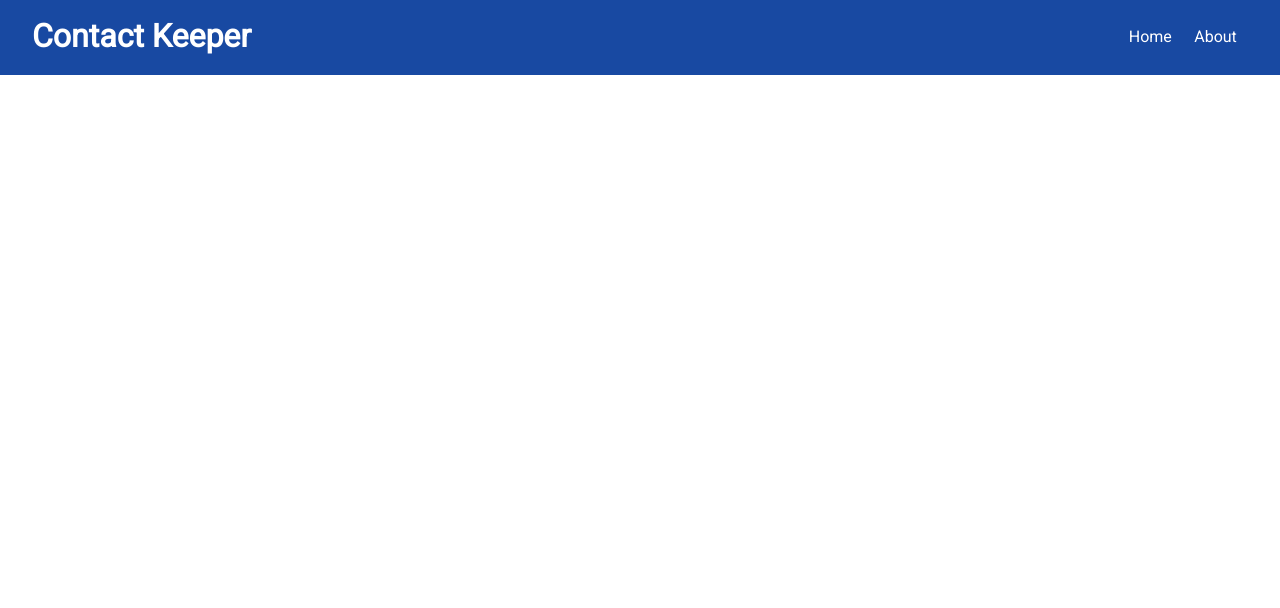
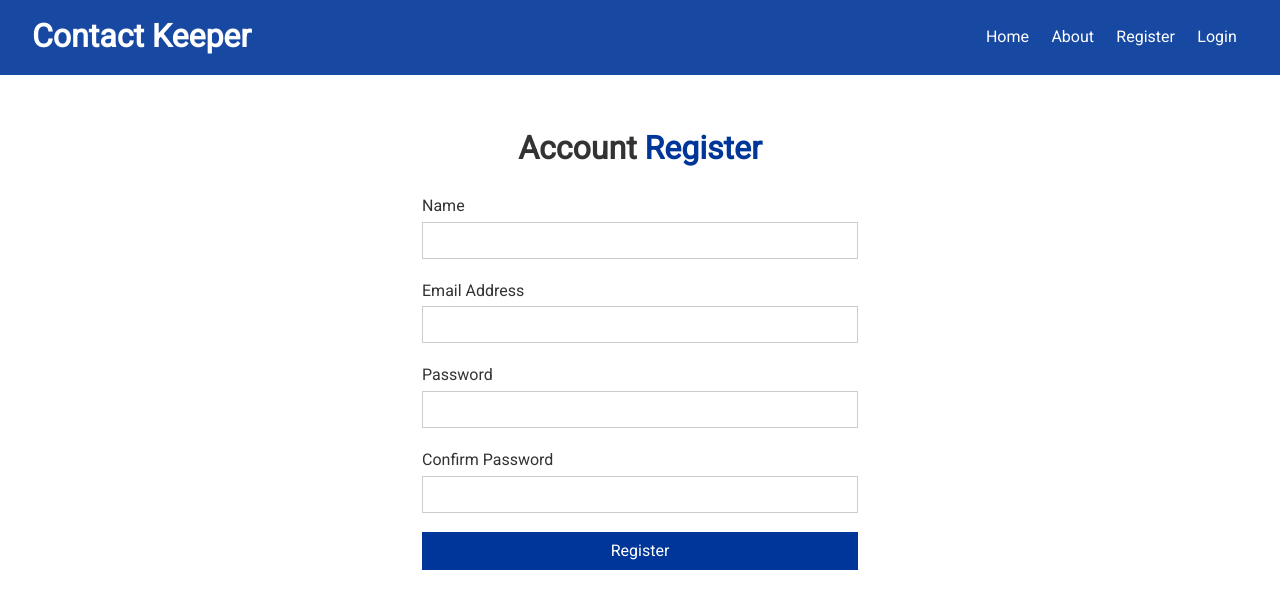
Before and after one commit to rushi444/Party-Planner, a React (Create React App) app in the folder client/: page /register in a window 1280 px wide. Shown: the top 608 px of the page. Built offline with nearby package versions, Linux system fonts and the light colour scheme.

Commit message:
Auth, Register, Login boilerplate :zap:

```diff
--- a/client/src/App.js
+++ b/client/src/App.js
@@ -3,11 +3,16 @@ import { BrowserRouter as Router, Route, Switch } from 'react-router-dom';
 import Navbar from './components/layout/Navbar';
 import Home from './components/pages/Home';
 import About from './components/pages/About';
+import Register from './components/auth/Register';
+import Login from './components/auth/Login';
+
 import './App.css';
 import ContactState from './context/contact/ContactState';
+import AuthState from './context/auth/AuthState';
 
 const App = () => {
   return (
+    <AuthState>
       <ContactState>
         <Router>
           <>
@@ -16,11 +21,14 @@ const App = () => {
               <Switch>
                 <Route exact path='/' component={Home} />
                 <Route exact path='/about' component={About} />
+                <Route exact path='/register' component={Register} />
+                <Route exact path='/login' component={Login} />
               </Switch>
             </div>
           </>
         </Router>
       </ContactState>
+    </AuthState>
   );
 };
 
--- /dev/null
+++ b/client/src/components/auth/Login.js
@@ -0,0 +1,47 @@
+import React, { useState } from 'react';
+
+const Login = () => {
+  const [user, setUser] = useState({
+    email: '',
+    password: '',
+  });
+
+  const { email, password } = user;
+
+  const onChange = e => setUser({ ...user, [e.target.name]: e.target.value });
+
+  const onSubmit = e => {
+    e.preventDefault();
+    console.log('Login Submit');
+  };
+
+  return (
+    <div className='form-container'>
+      <h1>
+        Account <span className='text-primary'>Login</span>
+      </h1>
+      <form onSubmit={onSubmit}>
+        <div className='form-group'>
+          <label htmlFor='email'>Email Address</label>
+          <input type='email' name='email' value={email} onChange={onChange} />
+        </div>
+        <div className='form-group'>
+          <label htmlFor='password'>Password</label>
+          <input
+            type='password'
+            name='password'
+            value={password}
+            onChange={onChange}
+          />
+        </div>
+        <input
+          type='submit'
+          value='Login'
+          className='btn btn-primary btn-block'
+        />
+      </form>
+    </div>
+  );
+};
+
+export default Login;
--- /dev/null
+++ b/client/src/components/auth/Register.js
@@ -0,0 +1,62 @@
+import React, { useState } from 'react';
+
+const Register = () => {
+  const [user, setUser] = useState({
+    name: '',
+    email: '',
+    password: '',
+    password2: '',
+  });
+
+  const { name, email, password, password2 } = user;
+
+  const onChange = e => setUser({ ...user, [e.target.name]: e.target.value });
+
+  const onSubmit = e => {
+    e.preventDefault();
+    console.log('Register Submit');
+  };
+
+  return (
+    <div className='form-container'>
+      <h1>
+        Account <span className='text-primary'>Register</span>
+      </h1>
+      <form onSubmit={onSubmit}>
+        <div className='form-group'>
+          <label htmlFor='name'>Name</label>
+          <input type='text' name='name' value={name} onChange={onChange} />
+        </div>
+        <div className='form-group'>
+          <label htmlFor='email'>Email Address</label>
+          <input type='email' name='email' value={email} onChange={onChange} />
+        </div>
+        <div className='form-group'>
+          <label htmlFor='password'>Password</label>
+          <input
+            type='password'
+            name='password'
+            value={password}
+            onChange={onChange}
+          />
+        </div>
+        <div className='form-group'>
+          <label htmlFor='password2'>Confirm Password</label>
+          <input
+            type='password'
+            name='password2'
+            value={password2}
+            onChange={onChange}
+          />
+        </div>
+        <input
+          type='submit'
+          value='Register'
+          className='btn btn-primary btn-block'
+        />
+      </form>
+    </div>
+  );
+};
+
+export default Register;
--- a/client/src/components/layout/Navbar.js
+++ b/client/src/components/layout/Navbar.js
@@ -11,6 +11,8 @@ const Navbar = ({ title, icon }) => {
       <ul>
           <li><Link to='/'>Home</Link></li>
           <li><Link to='/about'>About</Link></li>
+          <li><Link to='/register'>Register</Link></li>
+          <li><Link to='/login'>Login</Link></li>
       </ul>
     </div>
   );
--- /dev/null
+++ b/client/src/context/auth/AuthState.js
@@ -0,0 +1,42 @@
+import React, { useReducer } from 'react';
+import authContext from './authContext';
+import authReducer from './authReducer';
+import {
+  REGISTER_SUCCESS,
+  REGISTER_FAIL,
+  USER_LOADED,
+  AUTH_ERROR,
+  LOGIN_SUCCESS,
+  LOGIN_FAIL,
+  LOGOUT,
+  CLEAR_ERRORS,
+} from '../types';
+
+const AuthState = props => {
+  const initialState = {
+      token: localStorage.getItem('token'),
+      isAuthenticated: null,
+      loading: true,
+      user: null,
+      error: null
+  };
+
+  const [state, dispatch] = useReducer(authReducer, initialState);
+
+
+
+  return (
+    <authContext.Provider
+      value={{
+        token: state.token,
+        isAuthenticated: state.isAuthenticated,
+        loading: state.loading,
+        user: state.user,
+        error: state.error
+      }}>
+      {props.children}
+    </authContext.Provider>
+  );
+};
+
+export default AuthState;
--- /dev/null
+++ b/client/src/context/auth/authContext.js
@@ -0,0 +1,5 @@
+import {createContext} from 'react';
+
+const authContext = createContext();
+
+export default authContext;
--- a/client/src/context/types.js
+++ b/client/src/context/types.js
@@ -7,3 +7,11 @@ export const FILTER_CONTACTS = 'FILTER_CONTACTS';
 export const CLEAR_FILTER = 'CLEAR_FILTER';
 export const SET_ALERT = 'SET_ALERT';
 export const REMOVE_ALERT = 'REMOVE_ALERT';
+export const REGISTER_SUCCESS = 'REGISTER_SUCCESS'
+export const REGISTER_FAIL = 'REGISTER_FAIL'
+export const USER_LOADED = 'USER_LOADED'
+export const AUTH_ERROR = 'AUTH_ERROR'
+export const LOGIN_SUCCESS = 'LOGIN_SUCCESS'
+export const LOGIN_FAIL = 'LOGIN_FAIL'
+export const LOGOUT = 'LOGOUT'
+export const CLEAR_ERRORS = 'CLEAR_ERRORS'
```
Also changed, not shown: client/src/context/auth/authReducer.js (added). Lines whose indentation alone changed are shown as unchanged.
